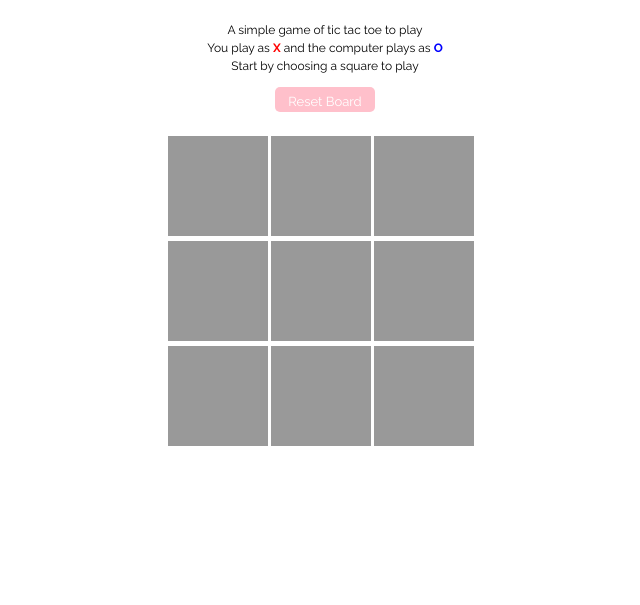
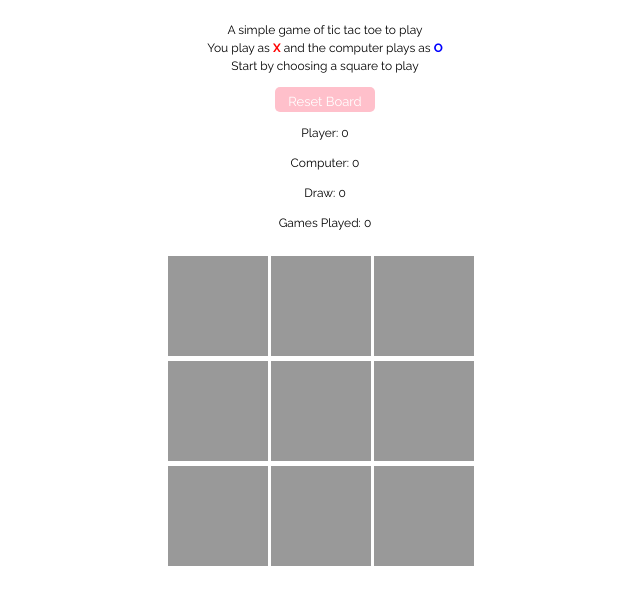
Before and after one commit to chatnatee/Final_Project_Fall2022, a plain HTML site: page computer/index.html in a window 1280 px wide. Shown: the part 63-668 px from the top of the page, without its empty margins (315-955 px from the left). Drawn offline with nearby package versions, Linux system fonts and the light colour scheme.

Commit message:
2 players with scoreboard html

```diff
--- a/2players/css/master.css
+++ b/2players/css/master.css
@@ -149,3 +149,78 @@
     width: 50%;
   }
 }
+
+:root {
+  --primary-color: #003699;
+  --dark-color: #333333;
+  --light-color: #f4f4f4;
+  --lose-color: #dc3545;
+  --win-color: #28a745;
+  --modal-duration: 1s;
+}
+
+* {
+  box-sizing: border-box;
+  padding: 0;
+  margin: 0;
+}
+
+
+
+
+.restart-btn {
+  display: none;
+  background: var(--light-color);
+  color: #333;
+  padding: 0.4rem 1.3rem;
+  font-size: 1rem;
+  cursor: pointer;
+  outline: none;
+  border: none;
+  margin-bottom: 1rem;
+}
+
+.restart-btn:hover {
+  background: var(--primary-color);
+  color: #fff;
+}
+
+.header {
+  text-align: center;
+  margin: 1rem 0;
+}
+
+.header h1 {
+  margin-bottom: 1rem;
+}
+
+.score {
+  display: grid;
+  grid-template-columns: repeat(2, 1fr);
+  font-size: 1.2rem;
+  color: #fff;
+}
+
+.score p:first-child {
+  background: var(--primary-color);
+}
+
+.score p:last-child {
+  background: var(--dark-color);
+}
+
+.newscore {
+    display: grid;
+    grid-template-columns: repeat(2 , 1fr);
+    font-size: 1.2rem;
+    color: white;
+
+}
+
+.newscore p:first-child {
+    background: pink;
+
+}
+.newscore p:last-child{
+    background:blueviolet
+}
--- a/computer/index.html
+++ b/computer/index.html
@@ -116,6 +116,15 @@
 
 
 		<div class="button" id="reset-button">Reset Board</div>
+		<div id="score" class="score">
+			<p>Player: 0</p>
+			<p>Computer: 0</p>
+		  </div>
+		  <div id="newscore" class="newscore">
+			  <p>Draw: 0</p>
+			  <p>Games Played: 0</p>
+		  </div>
+		  <div class="board___player-turn"></div>
 
 	</div>
 
```
